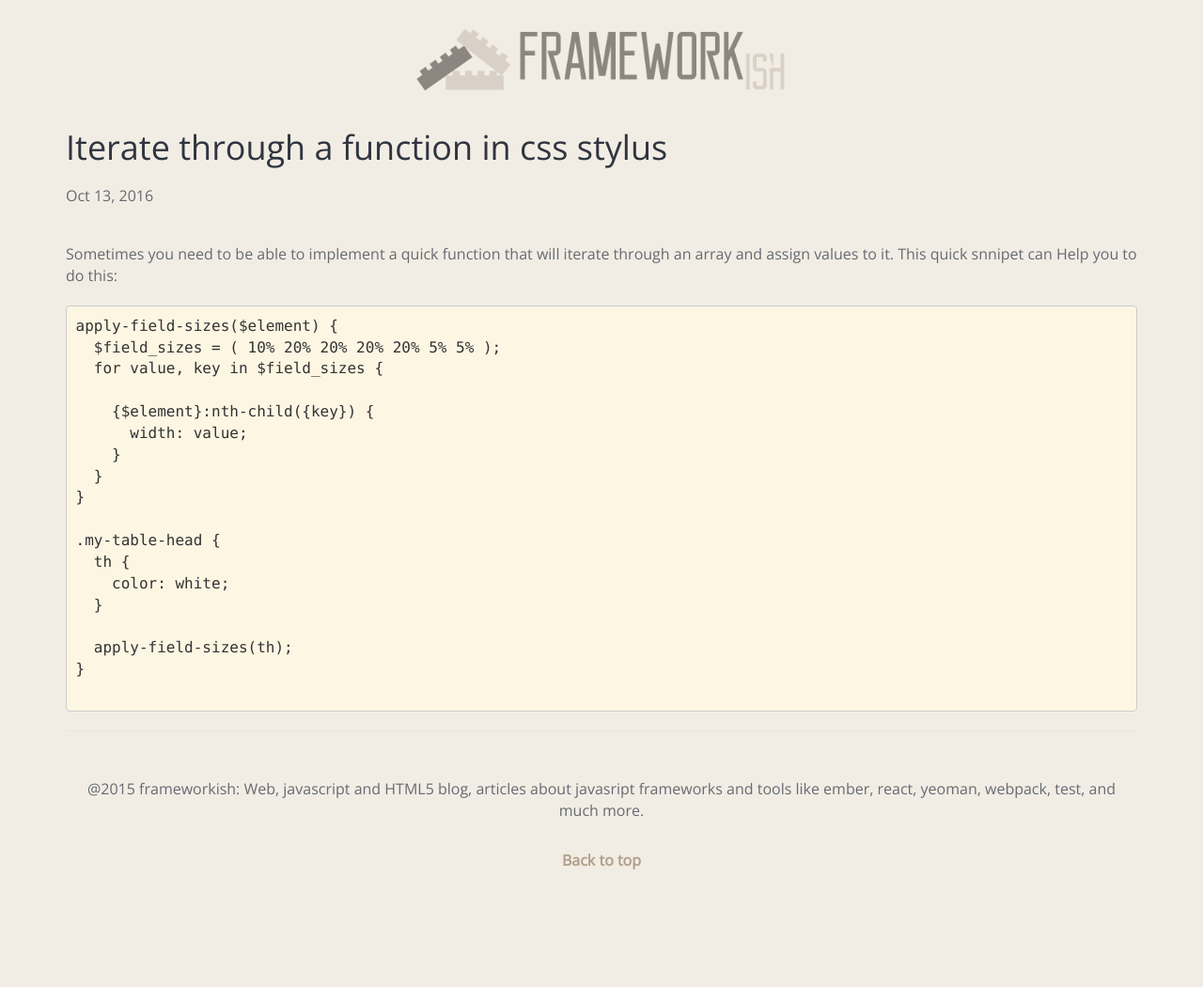
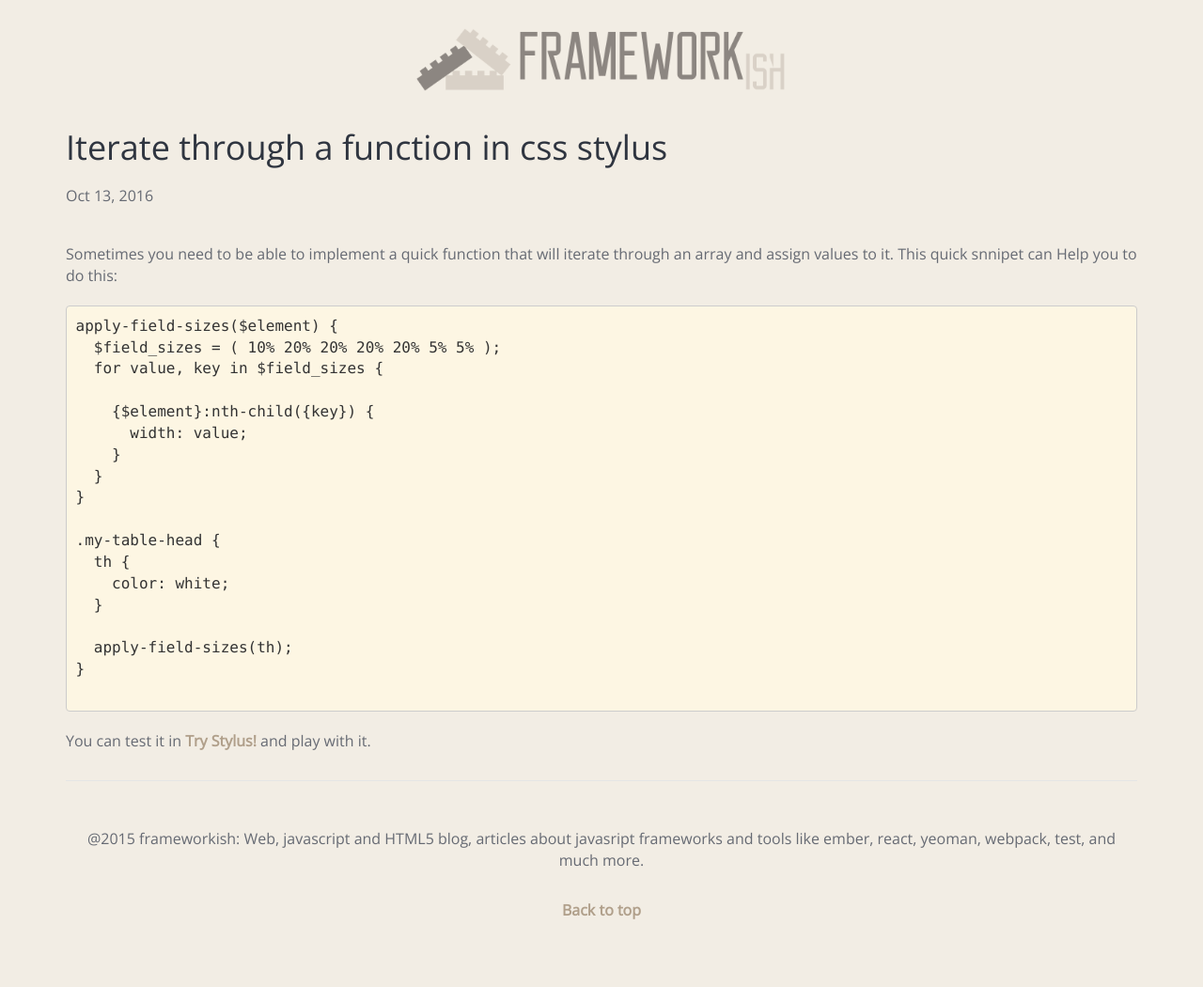
Before and after one commit to Rastikko/Rastikko.github.io, a Jekyll site: the page built from _posts/2016-10-13-iterative-function-stylus-css.md, in a window 1280 px wide. Shown: the whole page at 94% size. Built offline with Jekyll 4.4.1, drawn with Linux system fonts in a browser that asks for light colours; before the commit the page ends 997 px from its top, so only the background shows below that; part of the change alters nothing that is shown.

Commit message:
Add try stylus to post

````diff
--- a/_posts/2016-10-13-iterative-function-stylus-css.md
+++ b/_posts/2016-10-13-iterative-function-stylus-css.md
@@ -29,3 +29,5 @@ apply-field-sizes($element) {
 }
 
 ```
+
+You can test it in [Try Stylus!](http://stylus-lang.com/try.html#?code=apply-field-sizes(%24element)%20%7B%0A%20%20%24field_sizes%20%3D%20(%2010%25%2020%25%2020%25%2020%25%2020%25%205%25%205%25%20)%3B%0A%20%20for%20value%2C%20key%20in%20%24field_sizes%20%7B%0A%20%20%20%20%0A%20%20%20%20%7B%24element%7D%3Anth-child(%7Bkey%20%2B%201%7D)%20%7B%0A%20%20%20%20%20%20width%3A%20value%3B%0A%20%20%20%20%7D%0A%20%20%7D%0A%7D%0A%0A.my-table-head%20%7B%0A%20%20th%20%7B%0A%20%20%20%20color%3A%20white%3B%0A%20%20%7D%0A%0A%20%20apply-field-sizes(th)%3B%0A%7D) and play with it.
````
